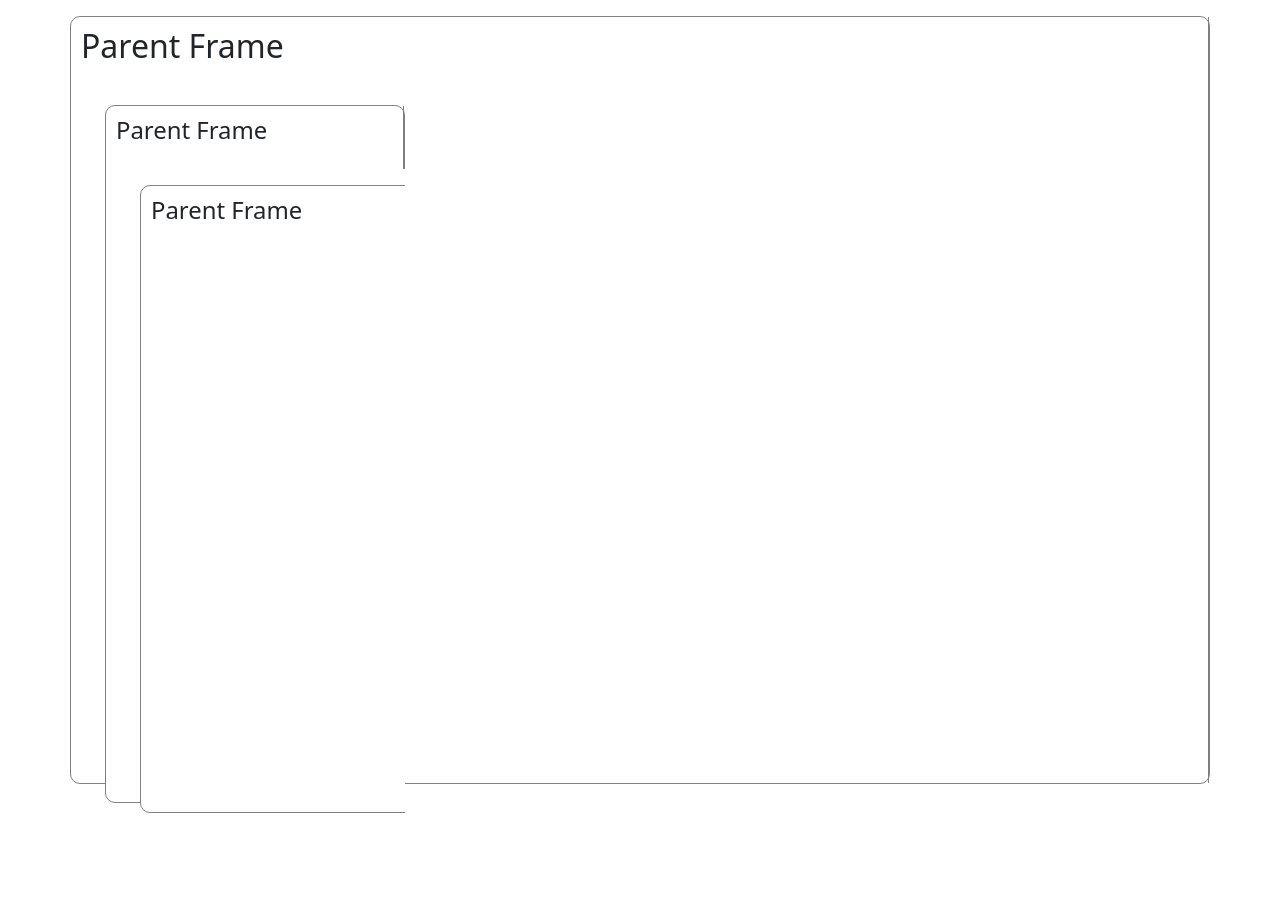
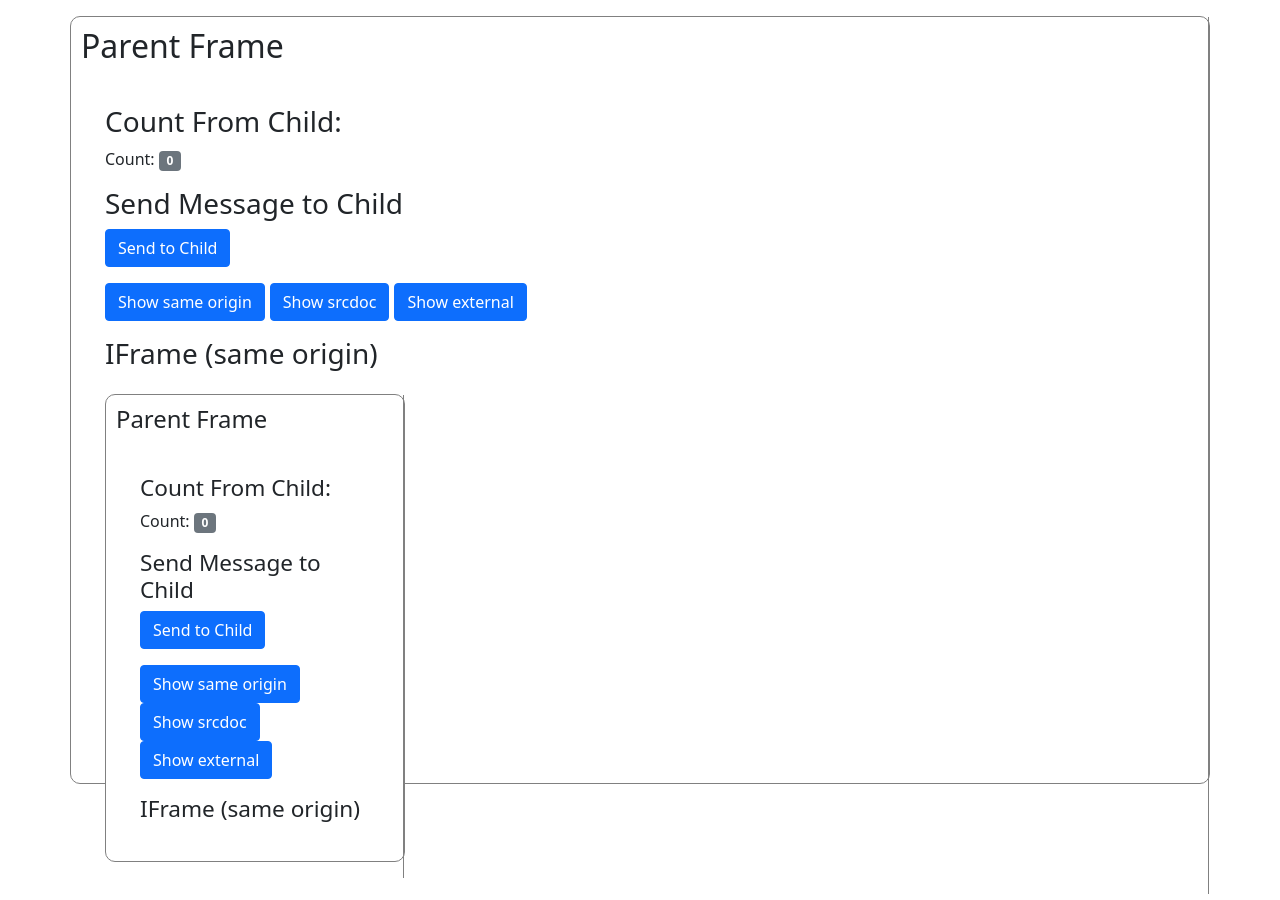
Before and after one commit to ArtemDenysenko/example-angular-ngrx, an Angular app: page / in a window 1280 px wide. Shown: the top 900 px of the page. Before the commit the page ends 825 px from the top, so only its background shows below. Built offline with nearby package versions, Linux system fonts and the light colour scheme; what @ngrx/effects, @ngrx/store, ngrx-store-logger would draw is missing.

Commit message:
add iframe test features

```diff
--- a/src/app/app.module.ts
+++ b/src/app/app.module.ts
@@ -3,10 +3,10 @@ import { NgModule } from '@angular/core';
 
 import { AppComponent } from './app.component';
 import {NgrxTestModule} from "./ngrx-test/ngrx-test.module";
-import {NgrxEntitiesModule} from "./ngrx-entities/ngrx-entities.module";
 import {StoreModule} from "@ngrx/store";
 import {metaReducers, reducers} from "./app.store";
 import {EffectsModule} from "@ngrx/effects";
+import {IframeTestModule} from "./iframe-test/iframe-test.module";
 
 @NgModule({
   declarations: [
@@ -15,7 +15,7 @@ import {EffectsModule} from "@ngrx/effects";
   imports: [
     BrowserModule,
     NgrxTestModule,
-    NgrxEntitiesModule,
+    IframeTestModule,
     StoreModule.forRoot(reducers, {
       metaReducers,
       runtimeChecks: { strictActionImmutability: true, strictStateImmutability: true },
--- a/src/app/iframe-test/iframe-test.component.html
+++ b/src/app/iframe-test/iframe-test.component.html
@@ -1,3 +1,87 @@
 <div class="iFrameTest container pt-3">
-  <iframe src="http://localhost:3000" frameborder="0"></iframe>
+
+  <div class="row pt-3">
+    <div class="col">
+      <h3>Count From Child:</h3>
+      Count: <span class="badge bg-secondary">{{count}}</span>
+    </div>
+  </div>
+
+  <div class="row pt-3">
+    <div class="col">
+      <h3>Send Message to Child</h3>
+      <button
+        class="btn btn-primary"
+        type="button"
+        (click)="sendMessage()"
+      >
+        Send to Child
+      </button>
+    </div>
+  </div>
+
+  <div class="row pt-3">
+    <div class="col-12 d-flex justify-content-start">
+        <div class="col iFrameTest__buttons">
+          <button
+            class="btn btn-primary"
+            type="button"
+            (click)="iFrameType = 'vue'"
+          >
+            Show same origin
+          </button>
+
+          <button
+            class="btn btn-primary ml-1"
+            type="button"
+            (click)="iFrameType = 'srcdoc'"
+          >
+            Show srcdoc
+          </button>
+
+          <button
+            class="btn btn-primary ml-1"
+            type="button"
+            (click)="iFrameType = 'external'"
+          >
+            Show external
+          </button>
+        </div>
+    </div>
+
+  </div>
+
+  <div class="row pt-3">
+    <div class="col-12" [hidden]="iFrameType !== 'vue'">
+      <h3>IFrame (same origin)</h3>
+      <iframe
+        #childFrame
+        src="http://localhost:3000"
+        frameborder="0"
+        sandbox="allow-same-origin allow-scripts"
+        allow="fullscreen"
+      ></iframe>
+    </div>
+
+    <div class="col-12" [hidden]="iFrameType !== 'srcdoc'">
+      <h3>IFrame (srcdoc)</h3>
+      <iframe
+        srcdoc="<html><body>The content you see here will never be affected by the CSS of its parent container. It supposed to be rendered in black on a white background.</body></html>"
+        frameborder="0"
+      ></iframe>
+    </div>
+
+    <div class="col-12" [hidden]="iFrameType !== 'external'">
+      <h3>IFrame (external origin allowed)</h3>
+      <iframe
+        #alienFrame
+        sandbox="allow-same-origin allow-scripts allow-presentation"
+        src="https://www.w3schools.com/tags/att_iframe_sandbox.asp"
+      ></iframe>
+    </div>
+
+<!--    https://www.youtube.com/embed/gv7hFegk14o -->
+
+  </div>
+
 </div>
--- a/src/app/iframe-test/iframe-test.component.less
+++ b/src/app/iframe-test/iframe-test.component.less
@@ -1,7 +1,13 @@
 .iFrameTest{
   height: 100%;
 
+  &__buttons{
+    button {
+      margin-right: 5px;
+    }
+  }
+
   iframe{
-    height: 100%;
+    min-height: 500px;
   }
 }
--- a/src/app/iframe-test/iframe-test.component.ts
+++ b/src/app/iframe-test/iframe-test.component.ts
@@ -1,15 +1,59 @@
-import {Component, OnInit} from '@angular/core';
+import {AfterViewInit, Component, ElementRef, OnInit, ViewChild} from '@angular/core';
 
 @Component({
   selector: 'app-iframe-test',
   templateUrl: './iframe-test.component.html',
   styleUrls: ['./iframe-test.component.less']
 })
-export class IFrameTestComponent implements OnInit {
+export class IFrameTestComponent implements OnInit, AfterViewInit {
+
+  @ViewChild('childFrame')
+  childFrame: ElementRef;
+
+  @ViewChild('alienFrame')
+  alienFrame: ElementRef;
+
+  iFrameType = 'vue';
+  count: number = 0;
 
   constructor() {
   }
 
   ngOnInit(): void {
+
+  }
+
+  ngAfterViewInit() {
+    this.loadChildIframe();
+  }
+
+  loadChildIframe(){
+    const iframe = this.childFrame.nativeElement.contentWindow;
+    iframe.onload = function() {
+      console.log("IFrame Loaded");
+    };
+    iframe.onerror = function() {
+      console.log("Error from clild iframe!");
+    };
+    console.log(this.childFrame);
+    this.listenToChildEvents();
+  }
+
+  sendMessage(){
+    const eventName = 'increase-count';
+    const targetOrigin = 'http://localhost:3000';
+    this.childFrame.nativeElement.contentWindow.postMessage(eventName, targetOrigin);
+  }
+
+  onLoad() {
+    console.log('Iframe loaded');
+  }
+
+  listenToChildEvents() {
+    window.onmessage = (message) => {
+      if(message.data === 'child-increase-count') {
+        this.count = this.count + 1;
+      }
+    };
   }
 }
--- a/src/app/ngrx-entities/ngrx-entities.component.html
+++ /dev/null
@@ -1,15 +0,0 @@
-<div class="row">
-  <div class="col">
-    <button class="btn btn-primary" type="button">+ Add Entity</button>
-  </div>
-</div>
-
-<div class="row mt-2">
-  <div class="col">
-    <div class="alert alert-secondary" role="alert">
-      <div class=" d-flex justify-content-between">
-        <span>Entity #1</span> <a href="#" class="alert-link">Remove</a>
-      </div>
-    </div>
-  </div>
-</div>
--- a/src/app/ngrx-entities/ngrx-entities.component.ts
+++ /dev/null
@@ -1,15 +0,0 @@
-import { Component, OnInit } from '@angular/core';
-
-@Component({
-  selector: 'app-ngrx-entities',
-  templateUrl: './ngrx-entities.component.html',
-  styleUrls: ['./ngrx-entities.component.less']
-})
-export class NgrxEntitiesComponent implements OnInit {
-
-  constructor() { }
-
-  ngOnInit(): void {
-  }
-
-}
--- a/src/app/ngrx-test/ngrx-test.module.ts
+++ b/src/app/ngrx-test/ngrx-test.module.ts
@@ -1,21 +1,17 @@
 import {NgModule} from '@angular/core';
 import {CommonModule} from '@angular/common';
 import {NgrxTestComponent} from './ngrx-test.component';
-import {NgrxEntitiesComponent} from '../ngrx-entities/ngrx-entities.component';
 import {StoreModule} from "@ngrx/store";
 import * as fromStore from './ngrx-test.reducer';
 import {NgrxTestService} from "./ngrx-test.service";
 import { FormsModule } from '@angular/forms';
 import { EffectsModule } from '@ngrx/effects';
 import {NgrxTestEffects} from "./ngrx-test.effects";
-import {IFrameTestComponent} from "../iframe-test/iframe-test.component";
 
 @NgModule({
-  declarations: [NgrxTestComponent, NgrxEntitiesComponent, IFrameTestComponent],
+  declarations: [NgrxTestComponent],
   exports: [
     NgrxTestComponent,
-    NgrxEntitiesComponent,
-    IFrameTestComponent,
   ],
   imports: [
     CommonModule,
```
Also changed, not shown: src/app/iframe-test/iframe-test.module.ts (added, +15 -0 lines), src/app/ngrx-entities/ngrx-entities.module.ts (deleted, +0 -12 lines), src/app/ngrx-entities/ngrx-entities.component.less (deleted), 1 other file (tests, documents, lock files or other folders).
